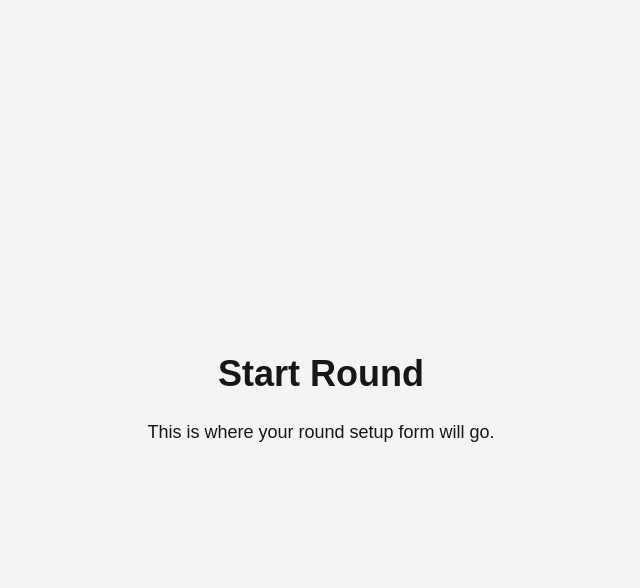
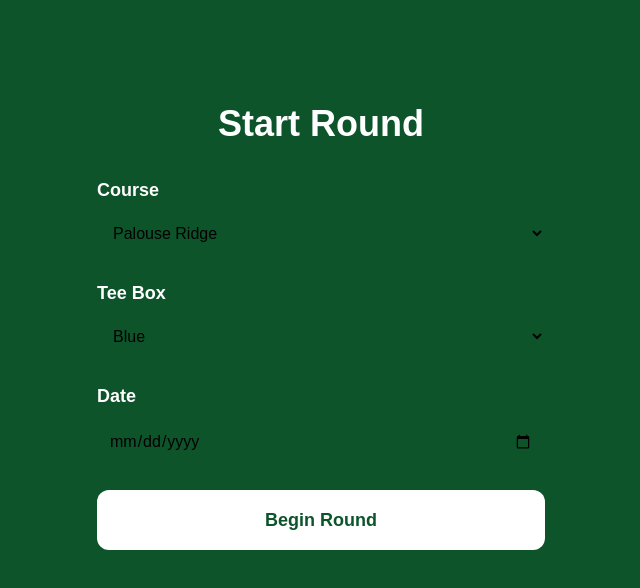
Before and after one commit to austin-melhart/golftracker, a Next.js app: page /start-round in a window 1280 px wide. Shown: the top 588 px of the page, without its empty margins (319-959 px from the left). Built offline with nearby package versions, Linux system fonts and the light colour scheme.

Commit message:
start round page inputs

```diff
--- a/app/start-round/page.tsx
+++ b/app/start-round/page.tsx
@@ -1,13 +1,58 @@
 export default function StartRoundPage() {
     return (
-      <main className="min-h-screen bg-gray-100 flex flex-col items-center justify-center p-6">
-        <h1 className="text-4xl font-bold mb-6">
-          Start Round
-        </h1>
+      <main className="min-h-screen bg-green-900 text-white flex flex-col items-center p-6">
+        <div className="w-full max-w-md mt-20">
+          <h1 className="text-4xl font-bold mb-8 text-center">
+            Start Round
+          </h1>
 
-        <p className="text-lg">
-          This is where your round setup form will go.
-        </p>
+          <div className="flex flex-col gap-6">
+
+            {/* Course Selection */}
+            <div>
+              <label className="block mb-2 text-lg font-semibold">
+                Course
+              </label>
+
+              <select className="w-full p-3 rounded-xl text-black">
+                <option>Palouse Ridge</option>
+                <option>Augusta National</option>
+                <option>Pebble Beach</option>
+              </select>
+            </div>
+
+            {/* Tee Selection */}
+            <div>
+              <label className="block mb-2 text-lg font-semibold">
+                Tee Box
+              </label>
+
+              <select className="w-full p-3 rounded-xl text-black">
+                <option>Blue</option>
+                <option>White</option>
+                <option>Gold</option>
+              </select>
+            </div>
+
+            {/* Date Input */}
+            <div>
+              <label className="block mb-2 text-lg font-semibold">
+                Date
+              </label>
+
+              <input
+                type="date"
+                className="w-full p-3 rounded-xl text-black"
+              />
+            </div>
+
+            {/* Begin Round Button */}
+            <button className="bg-white text-green-900 py-4 rounded-xl font-bold text-lg hover:bg-gray-200 transition">
+              Begin Round
+            </button>
+
+          </div>
+        </div>
       </main>
     )
   }
```
